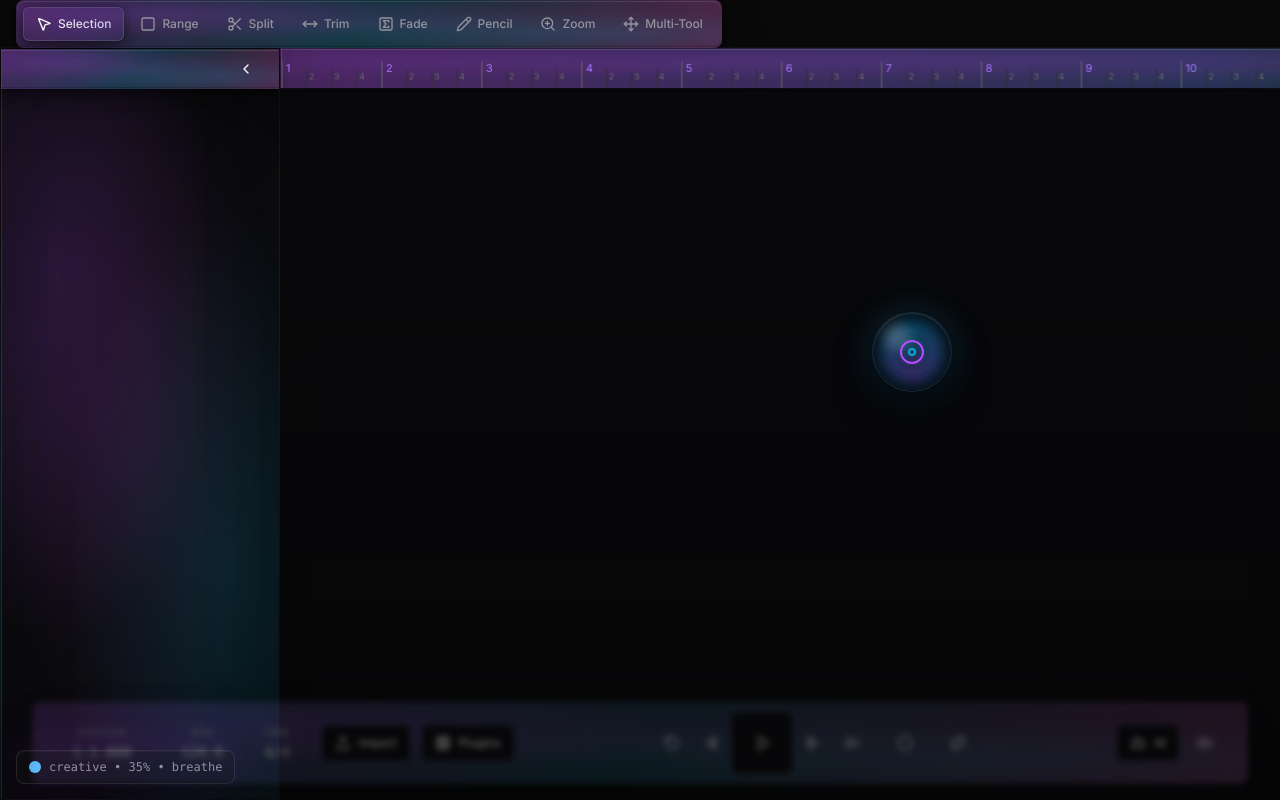
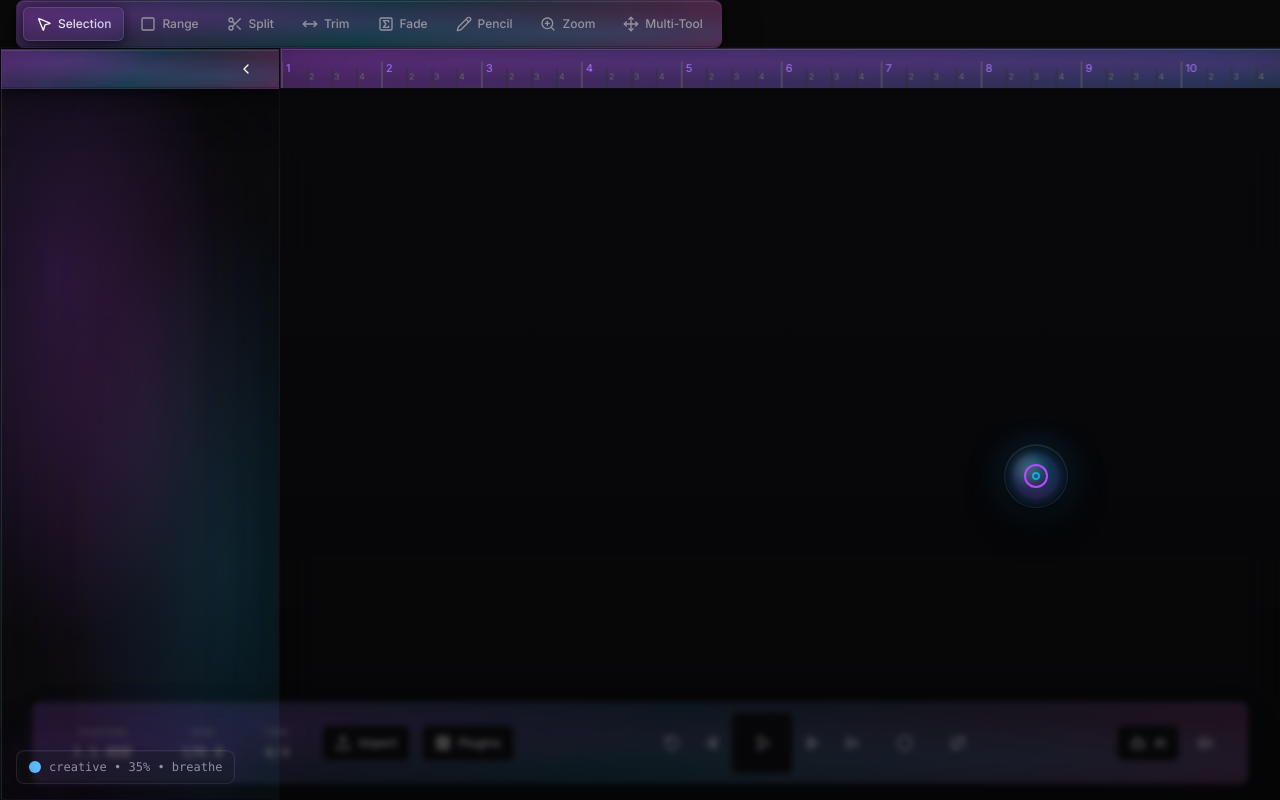
Before and after one commit to mixclubonline-del/mixx-glass-studio, a React (Vite) app: page / in a window 1280 px wide. Built offline with nearby package versions, Linux system fonts and the light colour scheme.

Commit message:
Remove particles and tighten bloom menu
Remove particle system and reduce bloom menu size for a more compact appearance.

```diff
--- a/src/components/BloomMenu/BloomCentralOrb.tsx
+++ b/src/components/BloomMenu/BloomCentralOrb.tsx
@@ -40,7 +40,7 @@ export const BloomCentralOrb: React.FC<BloomCentralOrbProps> = ({
       {/* Main orb */}
       <button
         className={cn(
-          "relative w-20 h-20 rounded-full",
+          "relative w-16 h-16 rounded-full",
           "glass-ultra border border-primary/30",
           "flex items-center justify-center",
           "transition-all duration-600 cursor-grab active:cursor-grabbing",
--- a/src/components/BloomMenu/BloomHUD.tsx
+++ b/src/components/BloomMenu/BloomHUD.tsx
@@ -8,7 +8,6 @@ import { ChevronLeft } from 'lucide-react';
 import { cn } from '@/lib/utils';
 import { BloomOrbitalRings } from './BloomOrbitalRings';
 import { BloomCentralOrb } from './BloomCentralOrb';
-import { BloomParticles } from './BloomParticles';
 import { BloomMenuItem } from './BloomMenuItem';
 import { BloomConnectionLine } from './BloomConnectionLine';
 
@@ -143,9 +142,9 @@ export const BloomHUD: React.FC<BloomHUDProps> = ({
   // Multi-ring configuration
   const rings = useMemo(() => {
     const itemCount = currentMenu?.items.length || 0;
-    if (itemCount <= 4) return [160];
-    if (itemCount <= 8) return [160, 240];
-    return [140, 200, 280];
+    if (itemCount <= 4) return [110];
+    if (itemCount <= 8) return [110, 170];
+    return [100, 140, 190];
   }, [currentMenu]);
 
   const primaryRing = rings[rings.length - 1];
@@ -192,22 +191,19 @@ export const BloomHUD: React.FC<BloomHUDProps> = ({
       className="bloom-orbital-container"
       onMouseMove={handleMouseMove}
       style={{
-        width: primaryRing * 2.8,
-        height: primaryRing * 2.8,
+        width: primaryRing * 2.5,
+        height: primaryRing * 2.5,
         transform: `translate(${position.x}px, ${position.y}px)`,
         cursor: isDragging ? 'grabbing' : isMenuOpen ? 'default' : 'grab'
       }}
     >
-      {/* Particle system */}
-      <BloomParticles isOpen={isMenuOpen} count={80} />
-
       {/* Orbital rings */}
       <BloomOrbitalRings isOpen={isMenuOpen} rings={rings} />
 
       {/* Connection lines */}
       {isMenuOpen && currentMenu && (
         <svg className="absolute inset-0 pointer-events-none" style={{ width: '100%', height: '100%' }}>
-          <g transform={`translate(${primaryRing * 1.4}, ${primaryRing * 1.4})`}>
+          <g transform={`translate(${primaryRing * 1.25}, ${primaryRing * 1.25})`}>
             {currentMenu.items.map((item, index) => {
               const angle = (index / currentMenu.items.length) * 2 * Math.PI - Math.PI / 2;
               const x = Math.cos(angle) * primaryRing;
--- a/src/components/BloomMenu/BloomMenuItem.tsx
+++ b/src/components/BloomMenu/BloomMenuItem.tsx
@@ -54,7 +54,7 @@ export const BloomMenuItem: React.FC<BloomMenuItemProps> = ({
       disabled={item.disabled}
     >
       {/* Glassmorphic container */}
-      <div className="bloom-item-glass">
+      <div className="bloom-item-glass-compact">
         {/* Border gradient */}
         <div
           className="bloom-item-border-glow"
--- a/src/index.css
+++ b/src/index.css
@@ -752,8 +752,8 @@
   }
 }
 
-.bloom-item-glass {
-  @apply relative w-16 h-16 rounded-full;
+.bloom-item-glass-compact {
+  @apply relative w-14 h-14 rounded-full;
   @apply flex items-center justify-center;
   backdrop-filter: blur(16px);
   background: linear-gradient(135deg,
@@ -763,8 +763,8 @@
   transition: all 0.4s cubic-bezier(0.4, 0, 0.2, 1);
 }
 
-.bloom-menu-item-orbital:hover .bloom-item-glass {
-  transform: scale(1.2);
+.bloom-menu-item-orbital:hover .bloom-item-glass-compact {
+  transform: scale(1.15);
   backdrop-filter: blur(20px);
   box-shadow:
     0 0 30px hsl(var(--zone-color, var(--primary)) / 0.5),
```
